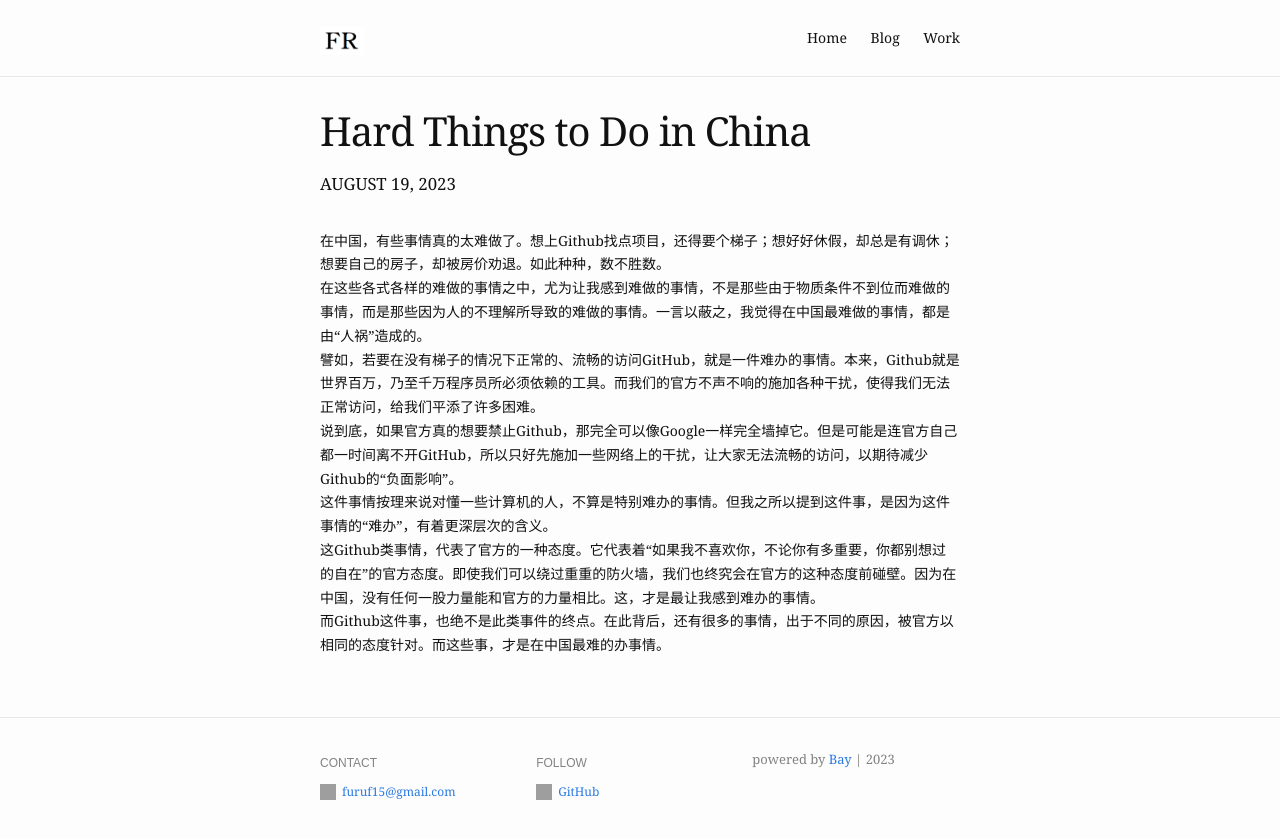
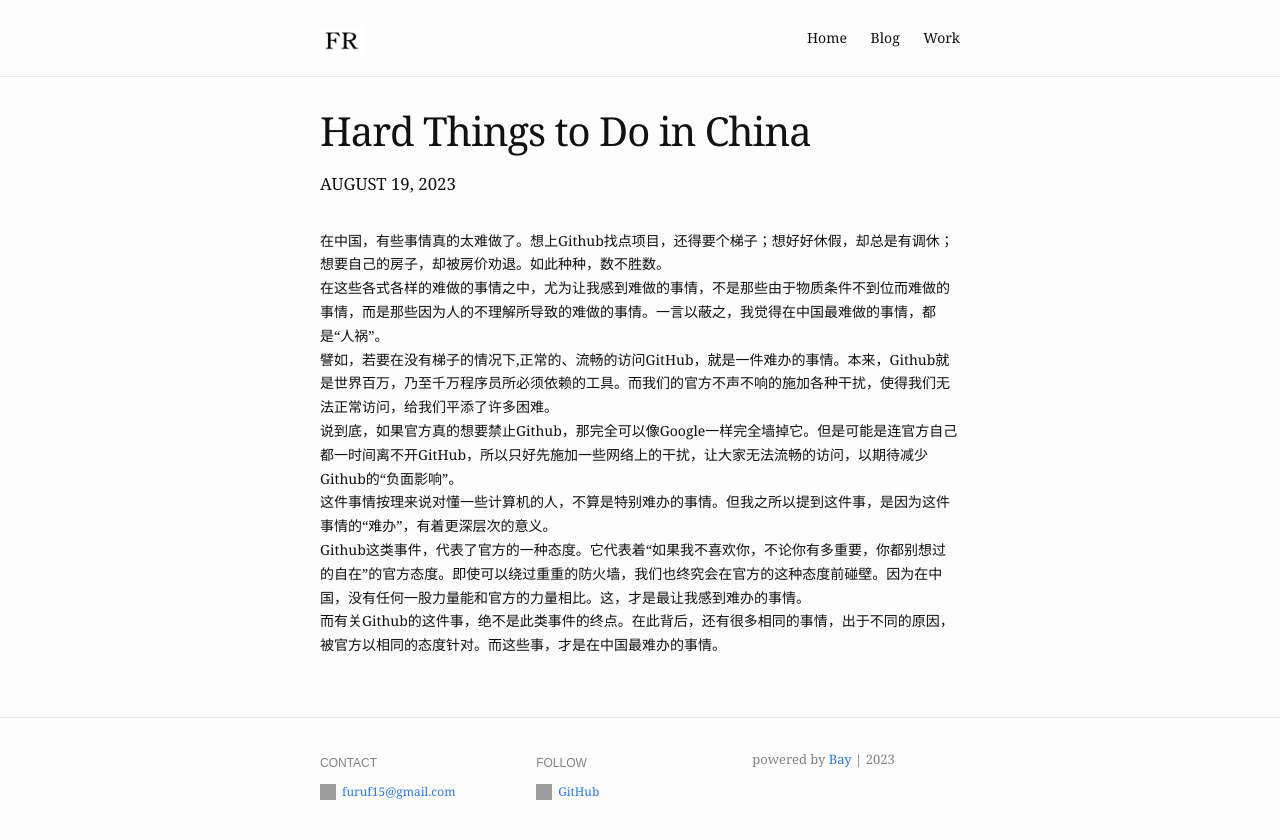
Before and after one commit to FuRuF-11/FuRuF-11.github.io, a Jekyll site: the page built from _posts/2023-08-19-hard-things-to-do-in-china.md, in a window 1280 px wide. Shown: the top 839 px of the page. Built offline with Jekyll 4.4.1, drawn with Linux system fonts in a browser that asks for light colours; a script that is not in the unit is left out.

Commit message:
update my blog

```diff
--- a/_posts/2023-08-19-hard-things-to-do-in-china.md
+++ b/_posts/2023-08-19-hard-things-to-do-in-china.md
@@ -7,14 +7,14 @@ blurb: "在中国，一些事情真的是太难做了"
 
 在中国，有些事情真的太难做了。想上Github找点项目，还得要个梯子；想好好休假，却总是有调休；想要自己的房子，却被房价劝退。如此种种，数不胜数。
 <br />
-在这些各式各样的难做的事情之中，尤为让我感到难做的事情，不是那些由于物质条件不到位而难做的事情，而是那些因为人的不理解所导致的难做的事情。一言以蔽之，我觉得在中国最难做的事情，都是由“人祸”造成的。
+在这些各式各样的难做的事情之中，尤为让我感到难做的事情，不是那些由于物质条件不到位而难做的事情，而是那些因为人的不理解所导致的难做的事情。一言以蔽之，我觉得在中国最难做的事情，都是“人祸”。
 <br />
-譬如，若要在没有梯子的情况下正常的、流畅的访问GitHub，就是一件难办的事情。本来，Github就是世界百万，乃至千万程序员所必须依赖的工具。而我们的官方不声不响的施加各种干扰，使得我们无法正常访问，给我们平添了许多困难。
+譬如，若要在没有梯子的情况下,正常的、流畅的访问GitHub，就是一件难办的事情。本来，Github就是世界百万，乃至千万程序员所必须依赖的工具。而我们的官方不声不响的施加各种干扰，使得我们无法正常访问，给我们平添了许多困难。
 <br />
 说到底，如果官方真的想要禁止Github，那完全可以像Google一样完全墙掉它。但是可能是连官方自己都一时间离不开GitHub，所以只好先施加一些网络上的干扰，让大家无法流畅的访问，以期待减少Github的“负面影响”。
 <br />
-这件事情按理来说对懂一些计算机的人，不算是特别难办的事情。但我之所以提到这件事，是因为这件事情的“难办”，有着更深层次的含义。
+这件事情按理来说对懂一些计算机的人，不算是特别难办的事情。但我之所以提到这件事，是因为这件事情的“难办”，有着更深层次的意义。
 <br />
-这Github类事情，代表了官方的一种态度。它代表着“如果我不喜欢你，不论你有多重要，你都别想过的自在”的官方态度。即使我们可以绕过重重的防火墙，我们也终究会在官方的这种态度前碰壁。因为在中国，没有任何一股力量能和官方的力量相比。这，才是最让我感到难办的事情。
+Github这类事件，代表了官方的一种态度。它代表着“如果我不喜欢你，不论你有多重要，你都别想过的自在”的官方态度。即使可以绕过重重的防火墙，我们也终究会在官方的这种态度前碰壁。因为在中国，没有任何一股力量能和官方的力量相比。这，才是最让我感到难办的事情。
 <br />
-而Github这件事，也绝不是此类事件的终点。在此背后，还有很多的事情，出于不同的原因，被官方以相同的态度针对。而这些事，才是在中国最难的办事情。
+而有关Github的这件事，绝不是此类事件的终点。在此背后，还有很多相同的事情，出于不同的原因，被官方以相同的态度针对。而这些事，才是在中国最难办的事情。
```
